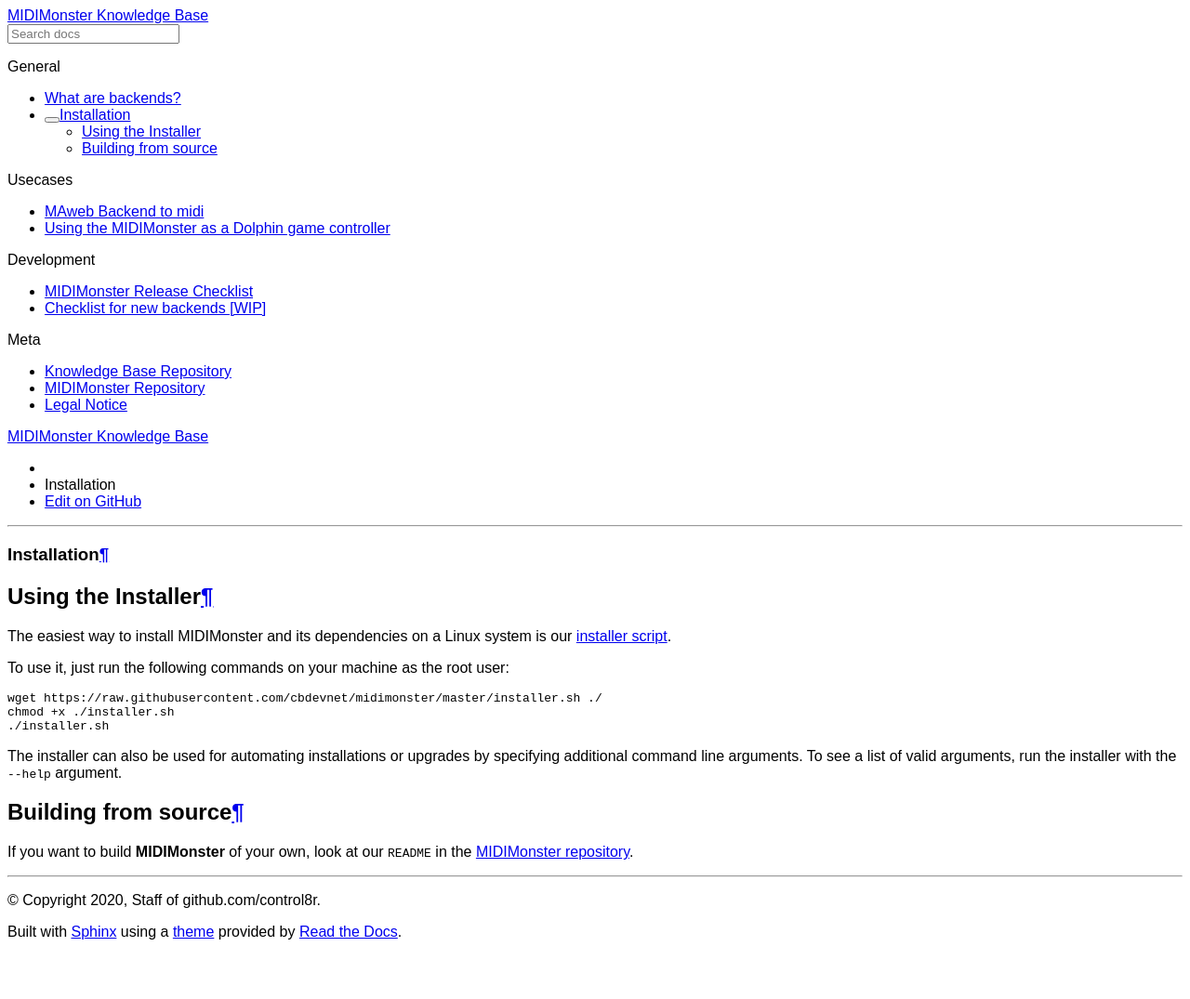
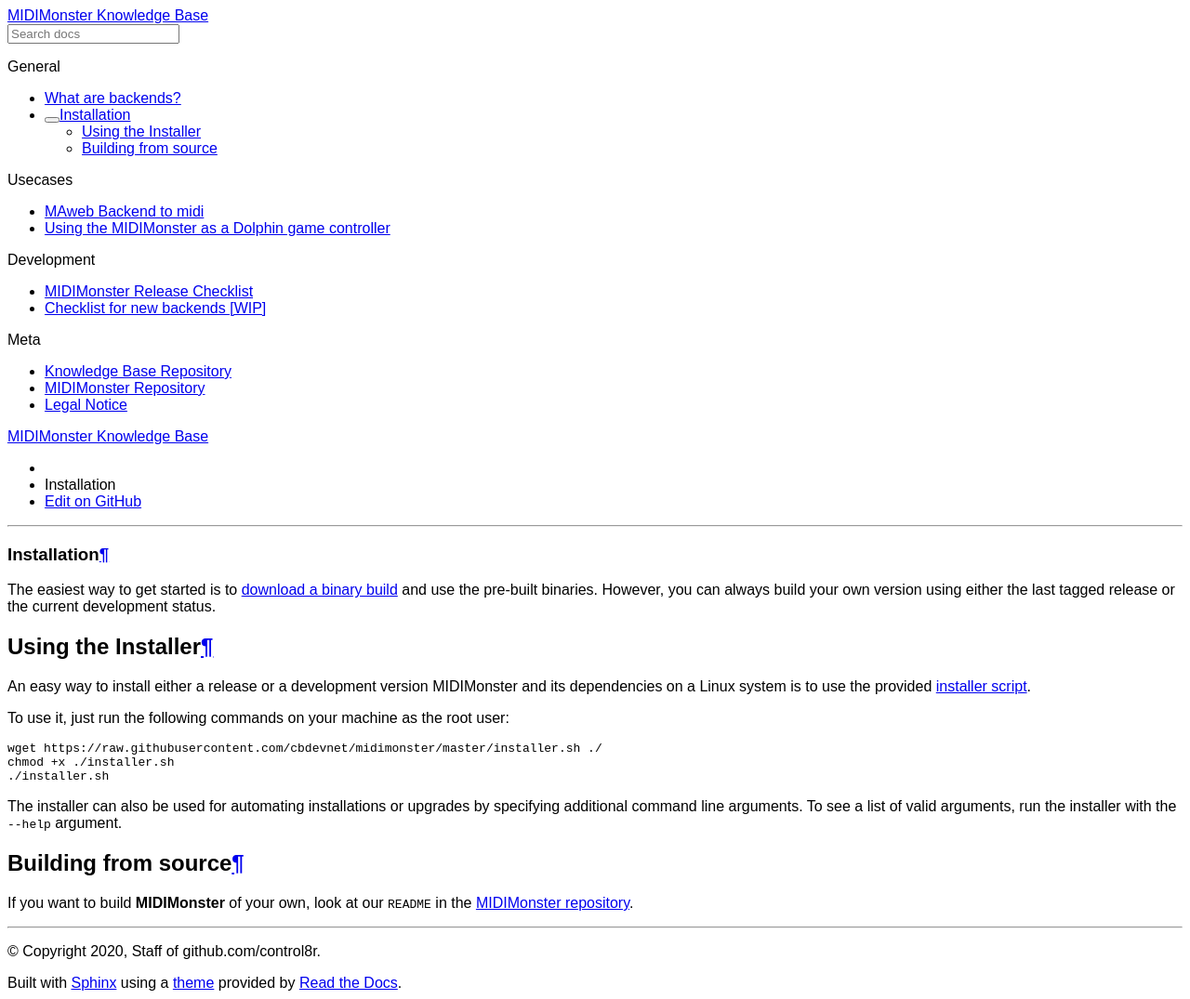
Before and after one commit to control8r/midimonster-knowledge-base, a Sphinx documentation site: the page built from source/general/Installation.rst, in a window 1280 px wide. Shown: the whole page at 93% size. Built offline with Sphinx 7.4.7 and the Read the Docs theme 2.0.0, drawn with Linux system fonts in a browser that asks for light colours; pages that are not in the unit, such as notebooks, are missing from menus; before the commit the page ends 1020 px from its top, so only the background shows below that.

Commit message:
Include download link in installer section

```diff
--- a/source/general/Installation.rst
+++ b/source/general/Installation.rst
@@ -4,14 +4,17 @@
 Installation
 ############
 
+The easiest way to get started is to `download a binary build <https://github.com/cbdevnet/midimonster/releases>`_ and use the pre-built binaries.
+However, you can always build your own version using either the last tagged release or the current
+development status.
 
 
 ===================
 Using the Installer
 ===================
 
-The easiest way to install MIDIMonster and its dependencies on a Linux system
-is our `installer script <https://github.com/cbdevnet/midimonster/blob/master/installer.sh>`_.
+An easy way to install either a release or a development version MIDIMonster and its dependencies on a Linux system
+is to use the provided `installer script <https://github.com/cbdevnet/midimonster/blob/master/installer.sh>`_.
 
 To use it, just run the following commands on your machine as the root user:
 ::
```
